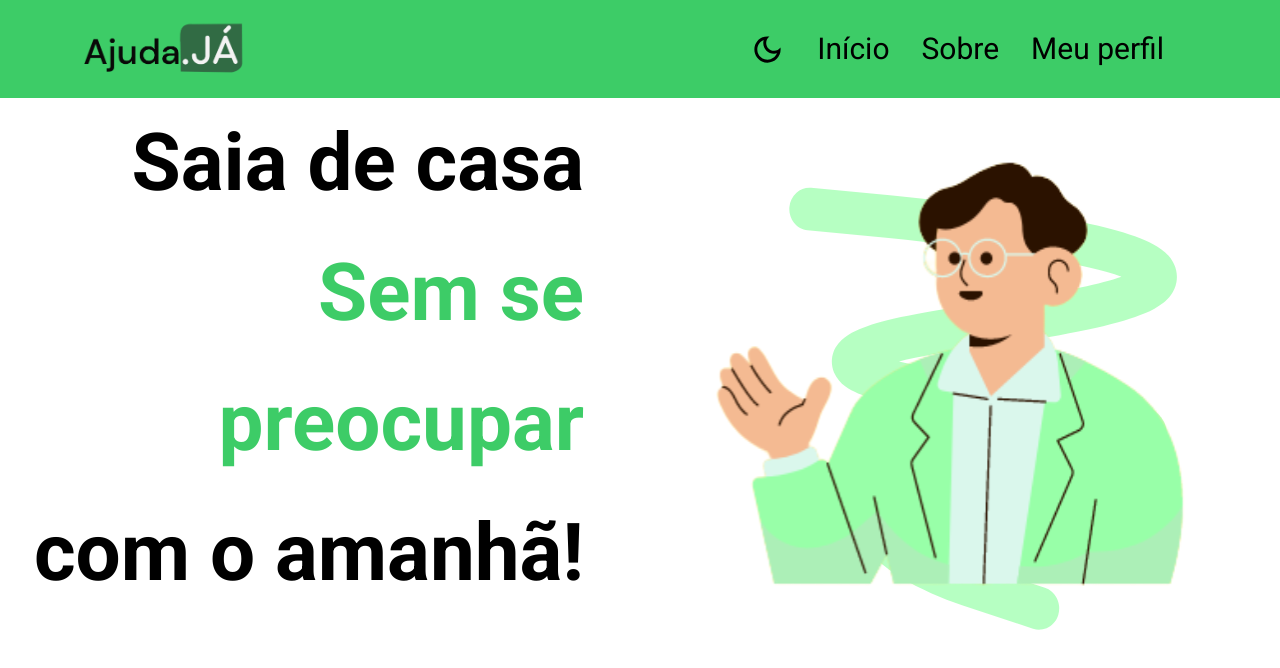
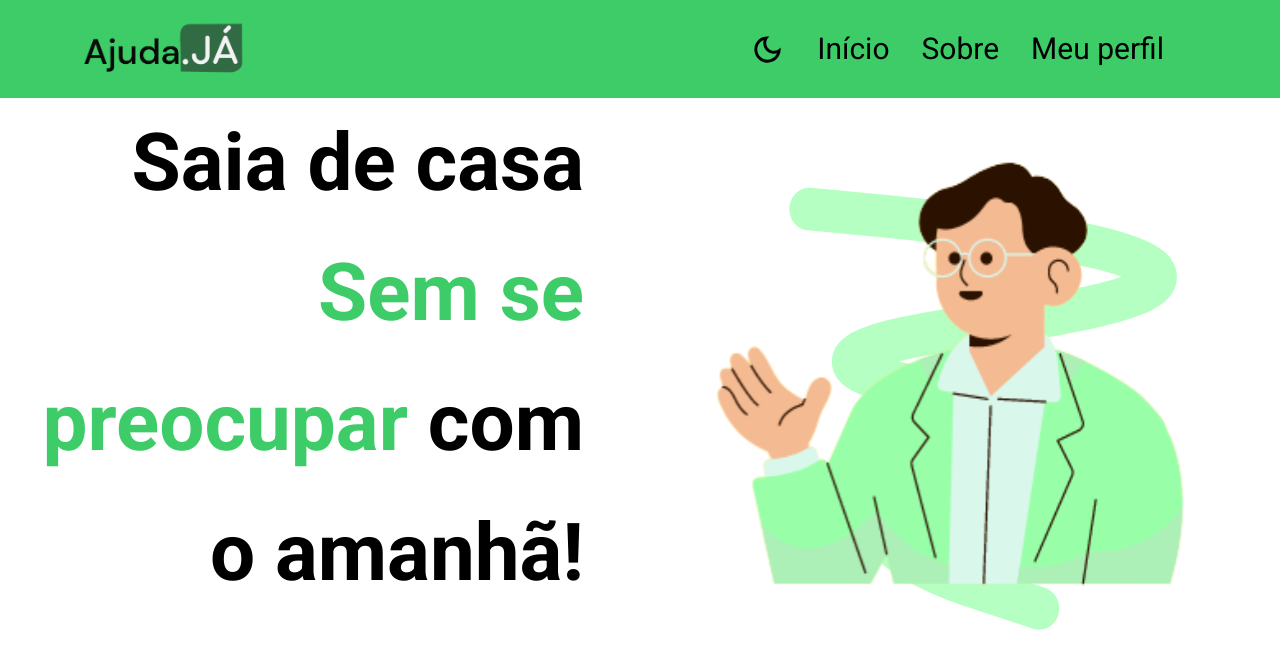
Before and after one commit to PedroVenchiarutti/ajudaJa-Project, a React (Vite) app: page /home in a window 1280 px wide. Shown: the top 668 px of the page. Built offline with nearby package versions, Linux system fonts and the light colour scheme.

Commit message:
Fix firstSession Text

```diff
--- a/src/Pages/Homepages/Homepage.jsx
+++ b/src/Pages/Homepages/Homepage.jsx
@@ -12,7 +12,7 @@ function teste() {
     <div className='flex'>
 
     <div className='max-w-3xl flex-col flex-1 max-h-full'>
-      <h1  className=' pr-[120px] text-right font-secondary md:text-[80px] leading-relaxed text-[70px] font-bold'>Saia de casa<h1   className='text-firstSessionFontColor'>Sem se</h1  ><h1    className='text-firstSessionFontColor flex-row'> preocupar</h1 >com o amanhã!</h1 >
+      <h1  className=' pr-[120px] text-right font-secondary md:text-[80px] leading-relaxed text-[70px] font-bold'>Saia de casa<h1   className='text-firstSessionFontColor'>Sem se</h1  ><font    className='text-firstSessionFontColor flex-row'> preocupar </font >com o amanhã!</h1 >
     </div>
     <div className='max-w-xl '>
       <img className='pb-12 w-[629px] h-[671px] pr-7' src="public/images/img-header.svg" alt="" />
```
